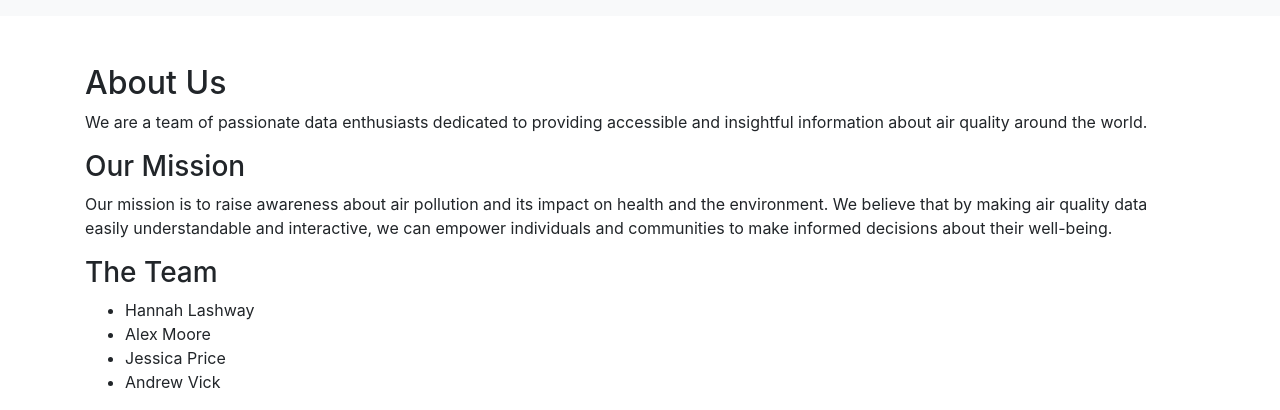
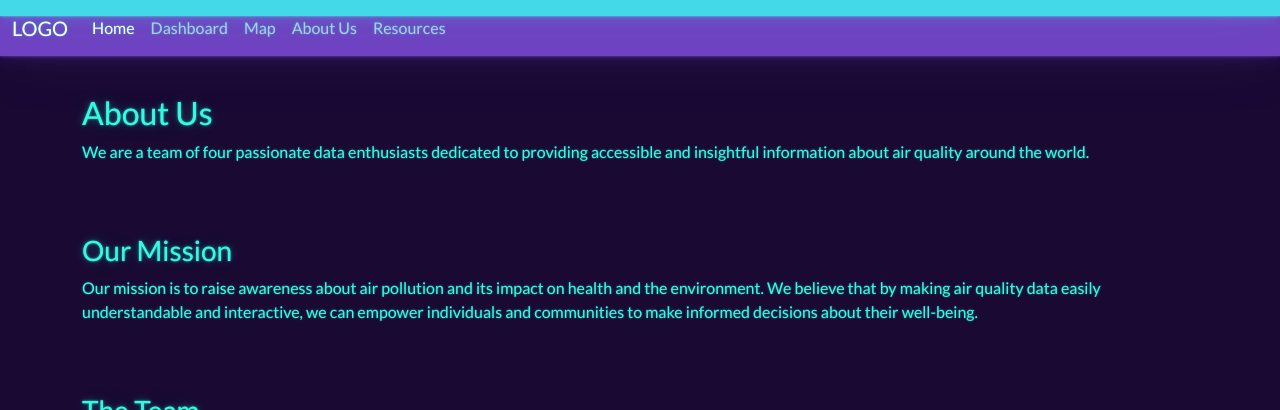
Before and after one commit to andrew-m-vick/project-3-group-08, a Flask app: page /about_us in a window 1280 px wide. Shown: the top 410 px of the page. Run offline with Flask 3, Linux system fonts and the light colour scheme; some libraries are stand-ins or nearby versions.

Commit message:
update map

```diff
--- a/app/static/css/static.css
+++ b/app/static/css/static.css
@@ -5,10 +5,19 @@ html {
   padding: 0;
 }
 
+/* Make the navbar sticky */
+nav.navbar {
+    position: fixed;
+    top: 0;
+    width: 100%;
+    z-index: 1000;
+}
+
 /* Map Container Styling */
 #map-container {
   height: calc(100vh - 100px);  /* Increase space subtracted for the legend */
   position: relative;
+  padding-top: 60px; /* Adjust this value to match your navbar's height */
 }
 
 #map {
@@ -63,3 +83,8 @@ html {
 .marker-cluster:hover {
   border-color: blue !important; /* Change border color on hover (optional) */
 }
+
+/* Add top margin to headers/titles to avoid overlap with the navbar */
+h1, h2, h3, h4, h5, h6 { /* Target all heading levels */
+  margin-top: 70px; /* Adjust this value to match your navbar's height plus some extra spacing */
+}
--- a/app/templates/about_us.html
+++ b/app/templates/about_us.html
@@ -3,37 +3,74 @@
 <head>
     <meta charset="UTF-8">
     <meta name="viewport" content="width=device-width, initial-scale=1.0">
-    <title>About Us - AQI Dashboard</title>
-    <link rel="stylesheet" href="https://stackpath.bootstrapcdn.com/bootstrap/4.5.2/css/bootstrap.min.css">
-    <link rel="stylesheet" href="static/css/style.css">
+    <meta http-equiv="X-UA-Compatible" content="ie=edge">
+    <title>About Us</title>
+    <!-- CSS -->
+    <link href="https://cdn.jsdelivr.net/npm/bootstrap@5.3.3/dist/css/bootstrap.min.css" rel="stylesheet" integrity="sha384-QWTKZyjpPEjISv5WaRU9OFeRpok6YctnYmDr5pNlyT2bRjXh0JMhjY6hW+ALEwIH" crossorigin="anonymous">
+    <link href="https://bootswatch.com/5/vapor/bootstrap.min.css", rel="stylesheet">
+    <link href="./static/css/static.css" rel="stylesheet">
+    <!-- JS IMPORTS - External Libraries -->
+    <script src="https://cdn.jsdelivr.net/npm/bootstrap@5.3.3/dist/js/bootstrap.bundle.min.js" integrity="sha384-YvpcrYf0tY3lHB60NNkmXc5s9fDVZLESaAA55NDzOxhy9GkcIdslK1eN7N6jIeHz" crossorigin="anonymous"></script>
+    <script src="https://d3js.org/d3.v7.min.js"></script>
+    <script src="https://cdn.plot.ly/plotly-latest.min.js"></script>
 </head>
 <body>
-
+    <!-- NAVBAR -->
+    <nav class="navbar navbar-expand-lg bg-primary" data-bs-theme="dark">
+        <div class="container-fluid">
+            <a class="navbar-brand" href="/">LOGO</a>
+            <ul class="navbar-nav me-auto">
+                <li class="nav-item">
+                <a class="nav-link active" href="/">Home</a>
+                </li>
+                <li class="nav-item">
+                <a class="nav-link" href="/dashboard">Dashboard</a>
+                </li>
+                <li class="nav-item">
+                    <a class="nav-link" href="/map">Map</a>
+                </li>
+                <li class="nav-item">
+                <a class="nav-link" href="/about_us">About Us</a>
+                </li>
+                </li>
+                <li class="nav-item">
+                <a class="nav-link" href="/resources">Resources</a>
+                </li>
+            </ul>
+        </div>
+    </nav>
+    <!-- add spacing -->
+    <br/>
     <nav class="navbar navbar-expand-lg navbar-light bg-light">
         </nav>
-
     <div class="container mt-5">
         <h2>About Us</h2>
-
-        <p>We are a team of passionate data enthusiasts dedicated to providing accessible and insightful information about air quality around the world.</p>
-
+        <p>We are a team of four passionate data enthusiasts dedicated to providing accessible and insightful information about air quality around the world.</p>
         <h3>Our Mission</h3>
         <p>Our mission is to raise awareness about air pollution and its impact on health and the environment. We believe that by making air quality data easily understandable and interactive, we can empower individuals and communities to make informed decisions about their well-being.</p>
-
         <h3>The Team</h3>
-        <ul>
-            <li>Hannah Lashway</li>
-            <li>Alex Moore</li>
-            <li>Jessica Price</li>
-            <li>Andrew Vick</li>
-            </ul>
-
+        <div class="row">
+            <div class="col-md-3">
+                <img src="static/images/team_member1.jpg" alt="Hannah Lashway" class="img-fluid">
+                <p>Hannah Lashway</p>
+            </div>
+            <div class="col-md-3">
+                <img src="static/images/team_member2.jpg" alt="Alex Moore" class="img-fluid">
+                <p>Alex Moore</p>
+            </div>
+            <div class="col-md-3">
+                <img src="static/images/team_member3.jpg" alt="Jessica Price" class="img-fluid">
+                <p>Jessica Price</p>
+            </div>
+            <div class="col-md-3">
+                <img src="static/images/team_member4.jpg" alt="Andrew Vick" class="img-fluid">
+                <p>Andrew Vick</p>
+            </div>
+        </div>
         <h3>Data Sources</h3>
-        <p>The data used in this dashboard is sourced from [kaggle link]. We are committed to using reliable and up-to-date information to ensure the accuracy of our visualizations.</p>
-
+        <p>The data used in this dashboard is sourced from <a href="https://www.kaggle.com/datasets/adityaramachandran27/world-air-quality-index-by-city-and-coordinates" target="_blank">Kaggle</a>. We are committed to using reliable and up-to-date information to ensure the accuracy of our visualizations.</p>
         <h3>Contact Us</h3>
         <p>If you have any questions contact us in the DATA-PT-EAST-APRIL-041524 slack workspace.</p>
     </div>
-
 </body>
 </html>
```
Also changed, not shown: other parts of app/static/css/static.css (+17 -6 lines), app/static/js/map.js (+28 -16 lines), app/static/images/team_member4.jpg (added), 2 other files.
